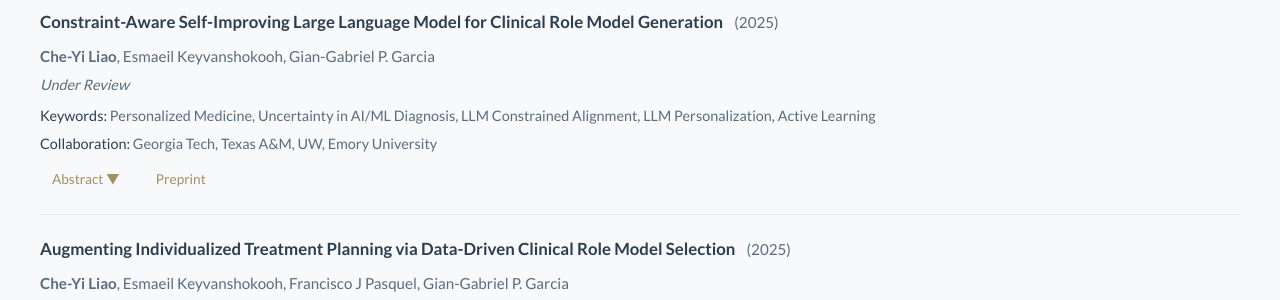
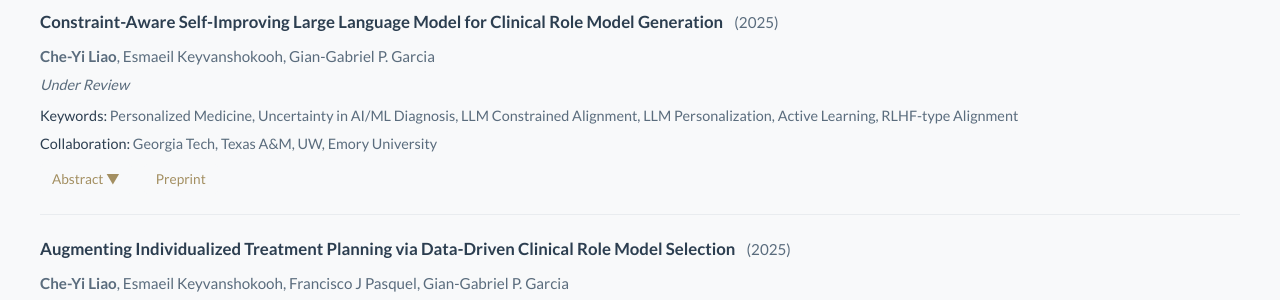
Before and after one commit to CheYiLiao/CheYiLiao.github.io, a Jekyll site: the page built from index.html, in a window 1280 px wide and 900 px high, scrolled down 1229 px. Shown: the part 153-453 px from the top of the window. Built offline with Jekyll 4.4.1, drawn with Linux system fonts in a browser that asks for light colours.

Commit message:
update pub

```diff
--- a/_data/publications.yml
+++ b/_data/publications.yml
@@ -38,7 +38,7 @@
   - Gian-Gabriel P. Garcia
   venue: Under Review
   keywords: [Personalized Medicine, Uncertainty in AI/ML Diagnosis,
-    LLM Constrained Alignment, LLM Personalization, Active Learning]
+    LLM Constrained Alignment, LLM Personalization, Active Learning, RLHF-type Alignment]
   colab: ["Georgia Tech", "Texas A&M", "UW", "Emory University"]
   preprint: |
     https://papers.ssrn.com/sol3/papers.cfm?abstract_id=5642250
```
